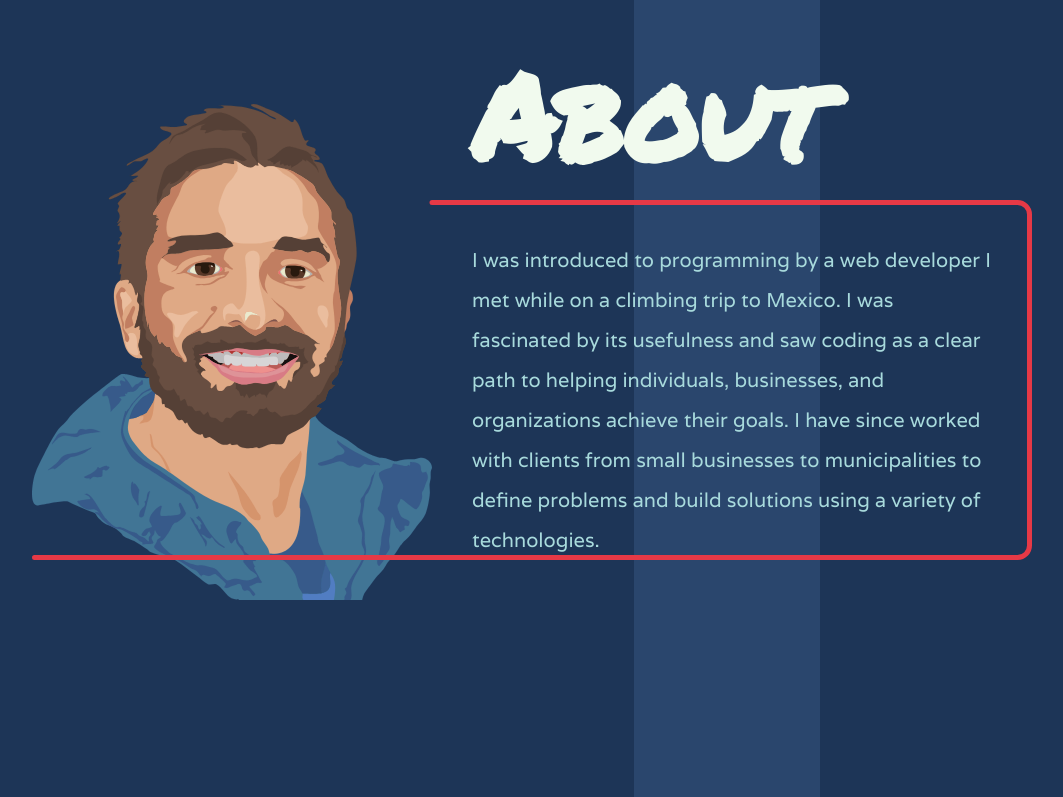
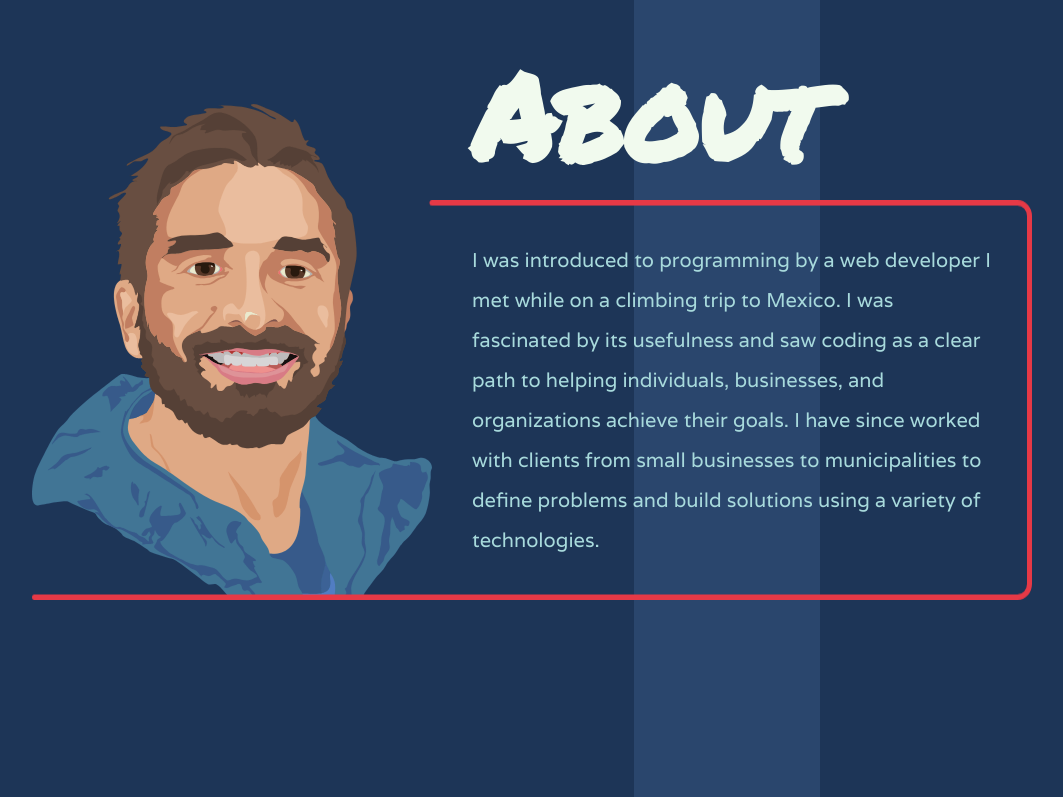
Before and after one commit to NickCalderone/developer-portfolio, a Nuxt app: page / in a window 1280 px wide. Shown: the part 1875-2672 px from the top of the page, without its empty margins (108-1171 px from the left). Built offline with nearby package versions, Linux system fonts and the light colour scheme.

Commit message:
fixed About canvas from being extra tall when setting width to 100%. Solve is to use max-width

```diff
--- a/assets/css/style.css
+++ b/assets/css/style.css
@@ -15,7 +15,6 @@
 	--background-width-middle: 14.5%;
 	--background-width-right: 27.5%;
 
-	--content-width: 100px;
 	--content-margin: 0px auto;
 
 	--h1-font-size: 60px;
--- a/components/About.vue
+++ b/components/About.vue
@@ -5,13 +5,18 @@ export default {
 
 		let context = canvas.getContext("2d");
 
+		let parent = document.querySelector(".about-canvas-wrapper");
+
 		// make canvas the same size as container
-		var rect = canvas.parentNode.getBoundingClientRect();
+		// var rect = canvas.parentNode.getBoundingClientRect();
+		let rect = parent.getBoundingClientRect();
 		canvas.width = rect.width;
 		canvas.height = rect.height;
 
 		let width = rect.width;
 		let height = rect.height;
+
+		console.log("width: ", width, " height: ", height);
 
 		let offset = 2.5;
 		let radius = 12;
@@ -60,7 +65,6 @@ export default {
 	grid-template-columns: 40% 60%;
 	grid-template-rows: auto auto;
 	margin-top: 200px;
-
 }
 
 .about-header {
@@ -73,7 +77,13 @@ export default {
 .about-canvas-wrapper {
 	grid-row: 2;
 	grid-column: 1 / 3;
-	z-index: 10000;
+	z-index: 10;
+}
+
+#about-canvas {
+	height: 100%;
+	/* for some reason using width: 100% makes it at least 500px tall no matter what? */
+	max-width: 100%;
 }
 
 .about-canvas-wrapper canvas {
@@ -96,6 +106,7 @@ export default {
 	grid-column: 2;
 	grid-row: 2;
 	padding: var(--about-spacing-left);
+	z-index: 20;
 }
 
 .about-text p {
--- a/components/Work.vue
+++ b/components/Work.vue
@@ -41,7 +41,7 @@ export default {
 			<h2>Work</h2>
 		</div>
 		<div class="work-wrapper">
-			<div class="work-canvas">
+			<div class="work-canvas-wrapper">
 				<canvas id="work-canvas">
 					red lines used for flair
 				</canvas>
@@ -81,13 +81,15 @@ export default {
 	grid-template-columns: var(--work-spacing-left) 1fr 30px 1fr 30px 1fr;
 }
 
-.work-canvas {
+.work-canvas-wrapper {
 	grid-row: 1 / span 2;
-	grid-column: 1/ 7;
+	grid-column: 1 / 7;
 }
 
 #work-canvas {
 	display: block;
+	height: 100%;
+	max-width: 100%;
 }
 
 .work-subheader {
```
